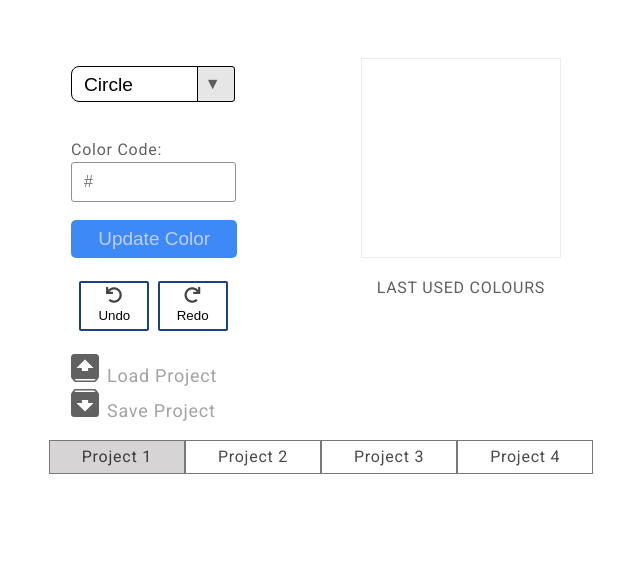
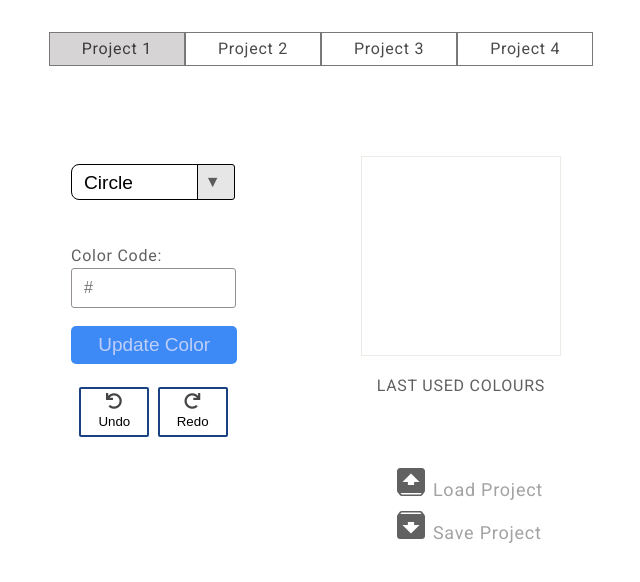
Before and after one commit to imcontrive/react-save-load-files, a React (Create React App) app: page /activeProject/1 in a window 1280 px wide. Shown: the top 582 px of the page, without its empty margins (319-959 px from the left). Built offline with nearby package versions, Linux system fonts and the light colour scheme.

Commit message:
minor updates

```diff
--- a/src/App.js
+++ b/src/App.js
@@ -8,12 +8,12 @@
   render() {
     return (
       <Router>
+        <Nav />
         <div className="container">
           <Switch>
             <Route path={`/activeProject/:id`} component={ActiveProject} />
           </Switch>
         </div>
-        <Nav />
       </Router>
     );
   }
--- a/src/components/ActiveProject.js
+++ b/src/components/ActiveProject.js
@@ -5,8 +5,7 @@
 
 class ActiveProject extends Component {
   state = {
-    selectedFile: null,
-    isActiveProject: ""
+    selectedFile: null
   };
 
   //Logic for Select a Stored File for Upload
--- a/src/index.css
+++ b/src/index.css
@@ -158,7 +158,7 @@
   max-width: 900px;
   width: 100%;
   margin: 0 auto;
-  padding: 1rem 4rem;
+  padding: 2rem 4rem;
   text-align: center;
 }
 /* CUSTOM styles for  Navigation */
@@ -186,6 +186,16 @@
   display: flex;
   justify-content: space-between;
 }
+.uploadSaveFile {
+  width: 950px;
+  justify-content: flex-end;
+}
+label {
+  display: flex;
+  align-items: baseline;
+  margin: 0.5rem 0;
+}
+
 /* custom input file */
 .custom-file-input {
   color: transparent;
@@ -231,6 +241,7 @@
   padding-right: 4.5rem;
   border-radius: 8px;
   outline: none;
+  cursor: pointer;
 }
 .custom-dropdown select::-ms-expand {
   display: none;
@@ -314,6 +325,7 @@
   color: #454545;
   font-weight: normal;
   font-size: 16px;
+  cursor: pointer;
 }
 .fa-undo,
 .fa-redo {
@@ -324,6 +336,7 @@
   display: block;
   color: #a4a3a3;
   font-size: 18px;
+  cursor: pointer;
 }
 .updown-icons {
   width: 28px;
@@ -338,7 +351,6 @@
 .box {
   width: 40px;
   height: 40px;
-  /* background: #000; */
   padding: 0.25rem;
 }
 .daigramWrapper {
```
